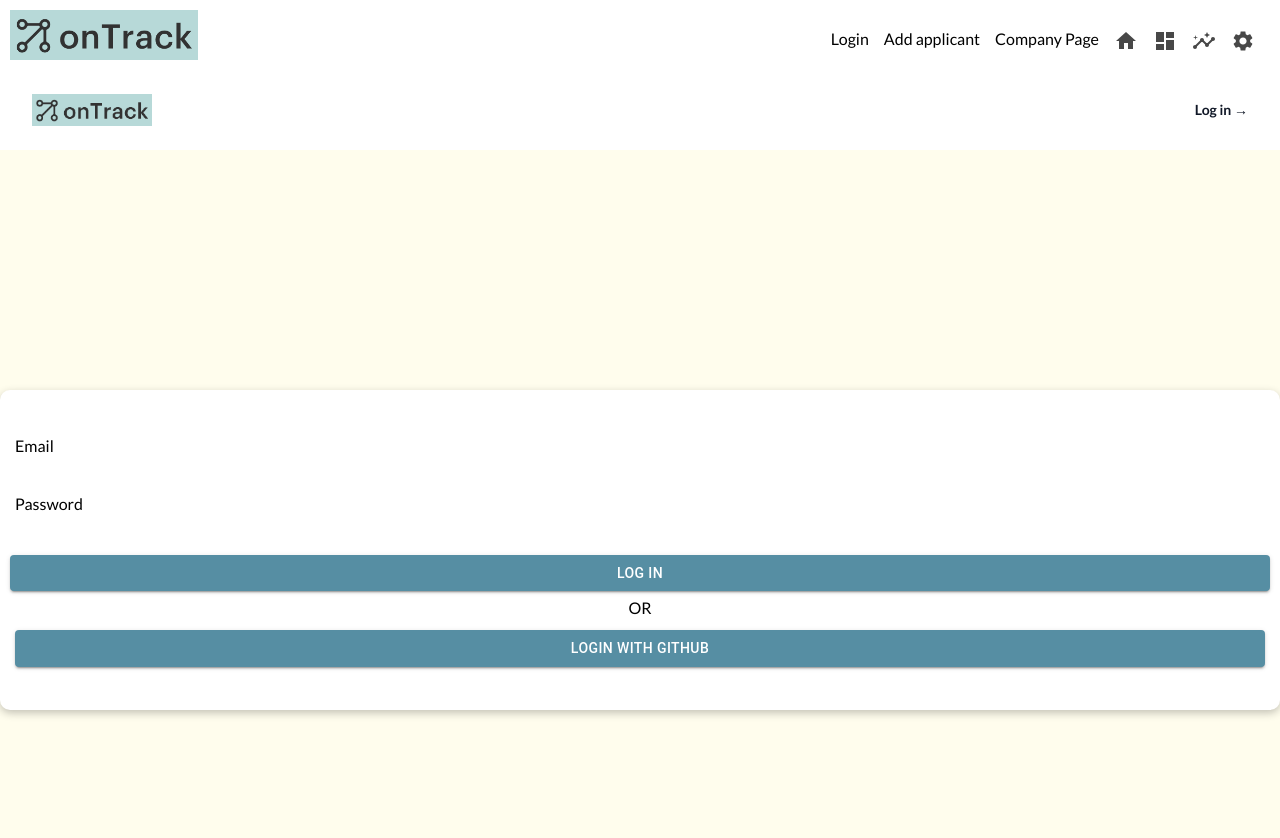
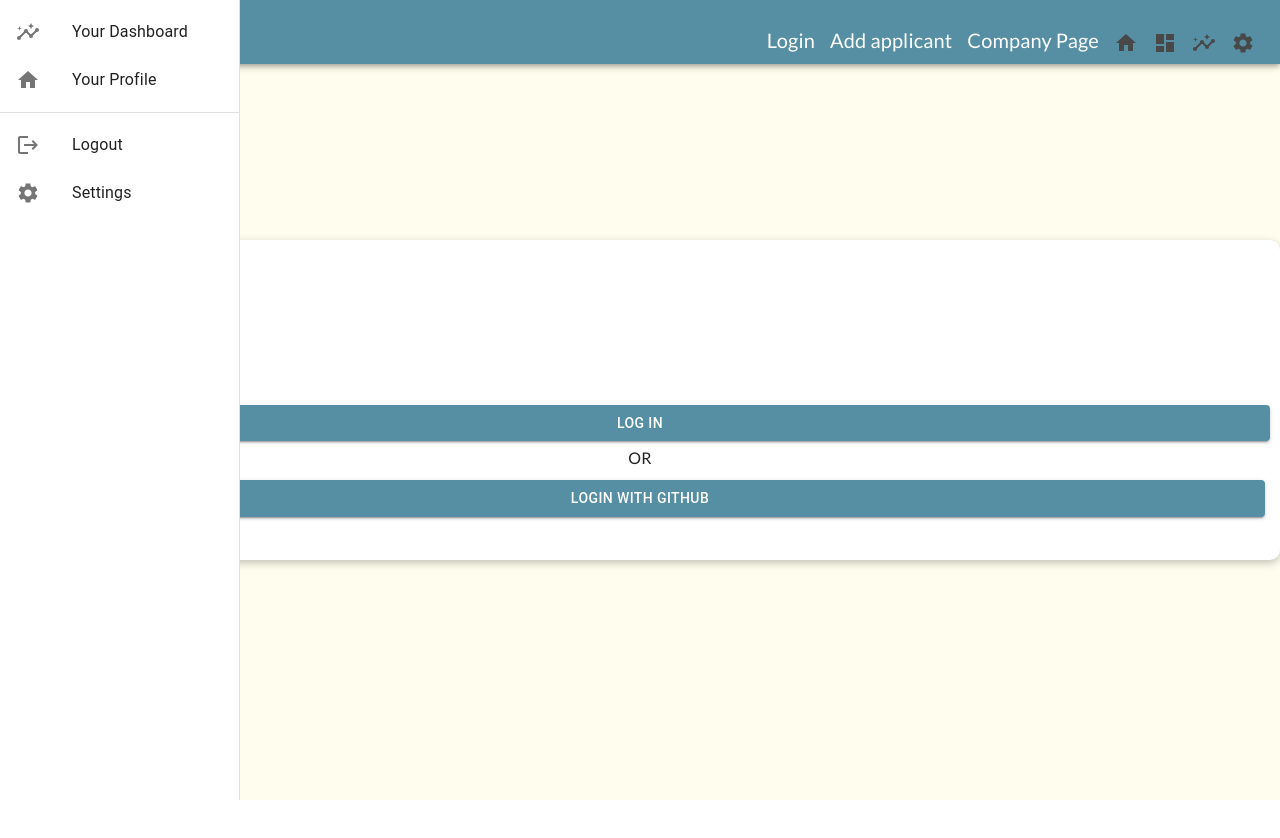
Before and after one commit to MariaIgonina/OnTrack, a React (Vite) app in the folder client/: page / in a window 1280 px wide. Shown: the top 838 px of the page. After the commit the page ends 800 px from the top, so only its background shows below. Built offline with nearby package versions, Linux system fonts and the light colour scheme.

Commit message:
sidebar added

```diff
--- a/client/src/App.tsx
+++ b/client/src/App.tsx
@@ -3,7 +3,7 @@ import { BrowserRouter, Routes, Route } from "react-router-dom";
 import logo from "./assets/logo.png";
 import "./App.css";
 import Navbar from "./Pages/Navbar";
-import Sidebar from "./Pages/Sidebar";
+import AgainSidebar from "./Pages/AgainSideBar";
 import LoginPage from "./Pages/LoginPage";
 import ApplicantPage from "./Pages/ApplicantPage";
 import CompanyPage from "./Pages/CompanyPage";
@@ -17,9 +17,9 @@ import "./App.css";
 function App() {
   return (
     <BrowserRouter>
-      <img src={logo} alt="logo" id="logo" />
-      <Navbar />
-      <Sidebar />
+      {/* <img src={logo} alt="logo" id="logo" /> */}
+      {/* <Navbar /> */}
+      <AgainSidebar />
       <Routes>
         <Route path="/" element={<LoginPage />} />
         <Route path="/user" element={<ApplicantPage />} />
--- /dev/null
+++ b/client/src/Pages/AgainSideBar.tsx
@@ -0,0 +1,78 @@
+import * as React from "react";
+import Box from "@mui/material/Box";
+import Drawer from "@mui/material/Drawer";
+import CssBaseline from "@mui/material/CssBaseline";
+import AppBar from "@mui/material/AppBar";
+import Toolbar from "@mui/material/Toolbar";
+import List from "@mui/material/List";
+import Typography from "@mui/material/Typography";
+import Divider from "@mui/material/Divider";
+import ListItem from "@mui/material/ListItem";
+import ListItemButton from "@mui/material/ListItemButton";
+import ListItemIcon from "@mui/material/ListItemIcon";
+import ListItemText from "@mui/material/ListItemText";
+
+import Navbar from "./Navbar";
+import SettingsIcon from "@mui/icons-material/Settings";
+import HomeIcon from "@mui/icons-material/Home";
+import InsightsIcon from "@mui/icons-material/Insights";
+
+import LogoutIcon from "@mui/icons-material/Logout";
+
+const drawerWidth = 240;
+
+export default function PermanentDrawerLeft() {
+  return (
+    <>
+      <CssBaseline />
+      <AppBar
+        position="fixed"
+        sx={{ width: "100%", backgroundColor: "#568ea3" }}
+      >
+        <Toolbar>
+          <Typography variant="h6" noWrap component="div">
+            <Navbar />
+          </Typography>
+        </Toolbar>
+      </AppBar>
+      <Drawer
+        sx={{
+          width: drawerWidth,
+          flexShrink: 0,
+          "& .MuiDrawer-paper": {
+            width: drawerWidth,
+            boxSizing: "border-box",
+          },
+        }}
+        variant="permanent"
+        anchor="left"
+      >
+        <List>
+          {["Your Dashboard", "Your Profile"].map((text, index) => (
+            <ListItem key={text} disablePadding>
+              <ListItemButton>
+                <ListItemIcon>
+                  {index % 2 === 0 ? <InsightsIcon /> : <HomeIcon />}
+                </ListItemIcon>
+                <ListItemText primary={text} />
+              </ListItemButton>
+            </ListItem>
+          ))}
+        </List>
+        <Divider />
+        <List>
+          {["Logout", "Settings"].map((text, index) => (
+            <ListItem key={text} disablePadding>
+              <ListItemButton>
+                <ListItemIcon>
+                  {index % 2 === 0 ? <LogoutIcon /> : <SettingsIcon />}
+                </ListItemIcon>
+                <ListItemText primary={text} />
+              </ListItemButton>
+            </ListItem>
+          ))}
+        </List>
+      </Drawer>
+    </>
+  );
+}
--- a/client/src/Pages/Sidebar.tsx
+++ b/client/src/Pages/Sidebar.tsx
@@ -1,30 +1,14 @@
 /**@type {import('tailwindcss').Config}**/
 import { Fragment, useState } from "react";
-import { Dialog, Disclosure, Popover, Transition } from "@headlessui/react";
-import {
-  ArrowPathIcon,
-  Bars3Icon,
-  ChartPieIcon,
-  CursorArrowRaysIcon,
-  FingerPrintIcon,
-  SquaresPlusIcon,
-  XMarkIcon,
-} from "@heroicons/react/24/outline";
-import {
-  ChevronDownIcon,
-  PhoneIcon,
-  PlayCircleIcon,
-} from "@heroicons/react/20/solid";
+import { Dialog, Popover, Transition } from "@headlessui/react";
+import { Bars3Icon, XMarkIcon } from "@heroicons/react/24/outline";
+import { PhoneIcon, PlayCircleIcon } from "@heroicons/react/20/solid";
 import logo from "../assets/logo.png";
 
 const callsToAction = [
   { name: "Watch demo", href: "#", icon: PlayCircleIcon },
   { name: "Contact sales", href: "#", icon: PhoneIcon },
 ];
-
-// function classNames(...classes) {
-//   return classes.filter(Boolean).join(" ");
-// }
 
 export default function Example() {
   const [mobileMenuOpen, setMobileMenuOpen] = useState(true);
@@ -67,6 +51,8 @@ export default function Example() {
               <Popover.Panel className="absolute -left-8 top-full z-10 mt-3 w-screen max-w-min overflow-hidden rounded-3xl bg-white shadow-lg ring-1 ring-gray-900/5">
                 <div className="grid grid-cols-2 divide-x divide-gray-900/5 bg-gray-50">
                   {callsToAction.map((item) => (
+                    <>
+                      <h1>Hello</h1>
                       <a
                         key={item.name}
                         href={item.href}
@@ -78,17 +64,18 @@ export default function Example() {
                         />
                         {item.name}
                       </a>
+                    </>
                   ))}
                 </div>
               </Popover.Panel>
             </Transition>
           </Popover>
         </Popover.Group>
-        <div className="hidden lg:flex lg:flex-1 lg:justify-end">
+        {/* <div className="hidden lg:flex lg:flex-1 lg:justify-end">
           <a href="#" className="text-sm font-semibold leading-6 text-gray-900">
             Log in <span aria-hidden="true">&rarr;</span>
           </a>
-        </div>
+        </div> */}
       </nav>
       <Dialog
         as="div"
```
Also changed, not shown: 1 other file (tests, documents, lock files or other folders). Lines whose indentation alone changed are shown as unchanged.
